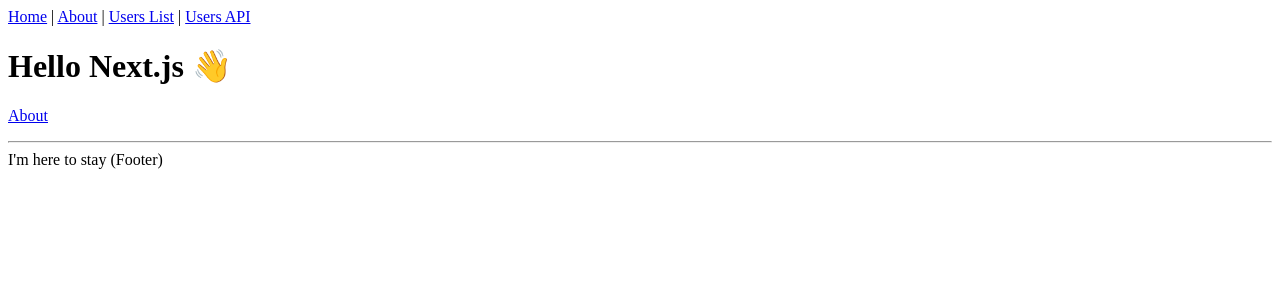
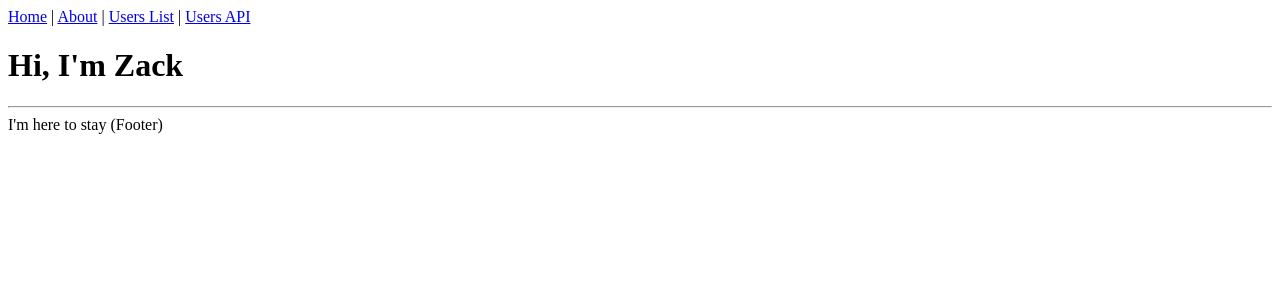
Before and after one commit to zackhsi/site, a Next.js app: page / in a window 1280 px wide. Shown: the top 300 px of the page. Built offline with nearby package versions, Linux system fonts and the light colour scheme.

Commit message:
Simplify home

```diff
--- a/pages/index.tsx
+++ b/pages/index.tsx
@@ -1,14 +1,8 @@
-import Link from "next/link";
 import Layout from "../components/Layout";
 
 const IndexPage = () => (
-  <Layout title="Home | Next.js + TypeScript Example">
-    <h1>Hello Next.js 👋</h1>
-    <p>
-      <Link href="/about">
-        <a>About</a>
-      </Link>
-    </p>
+  <Layout>
+    <h1>Hi, I'm Zack</h1>
   </Layout>
 );
 
```
